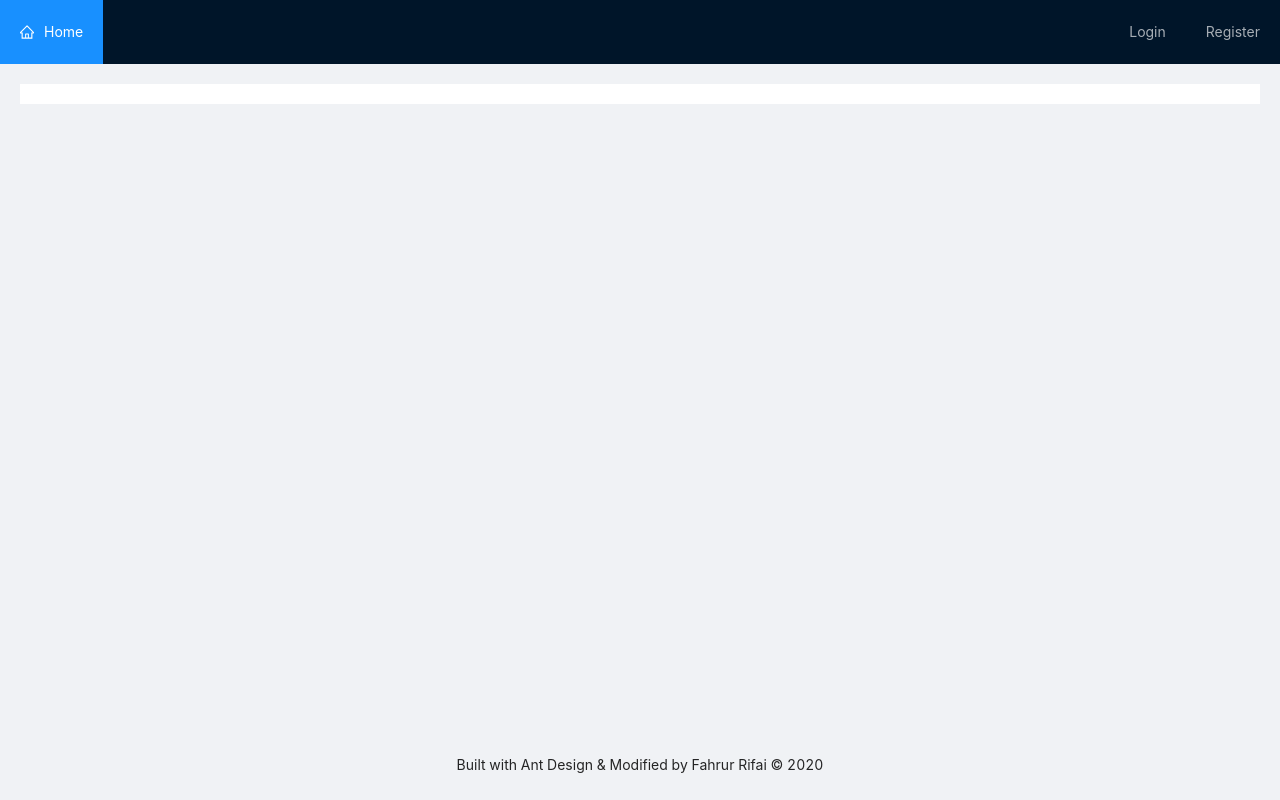
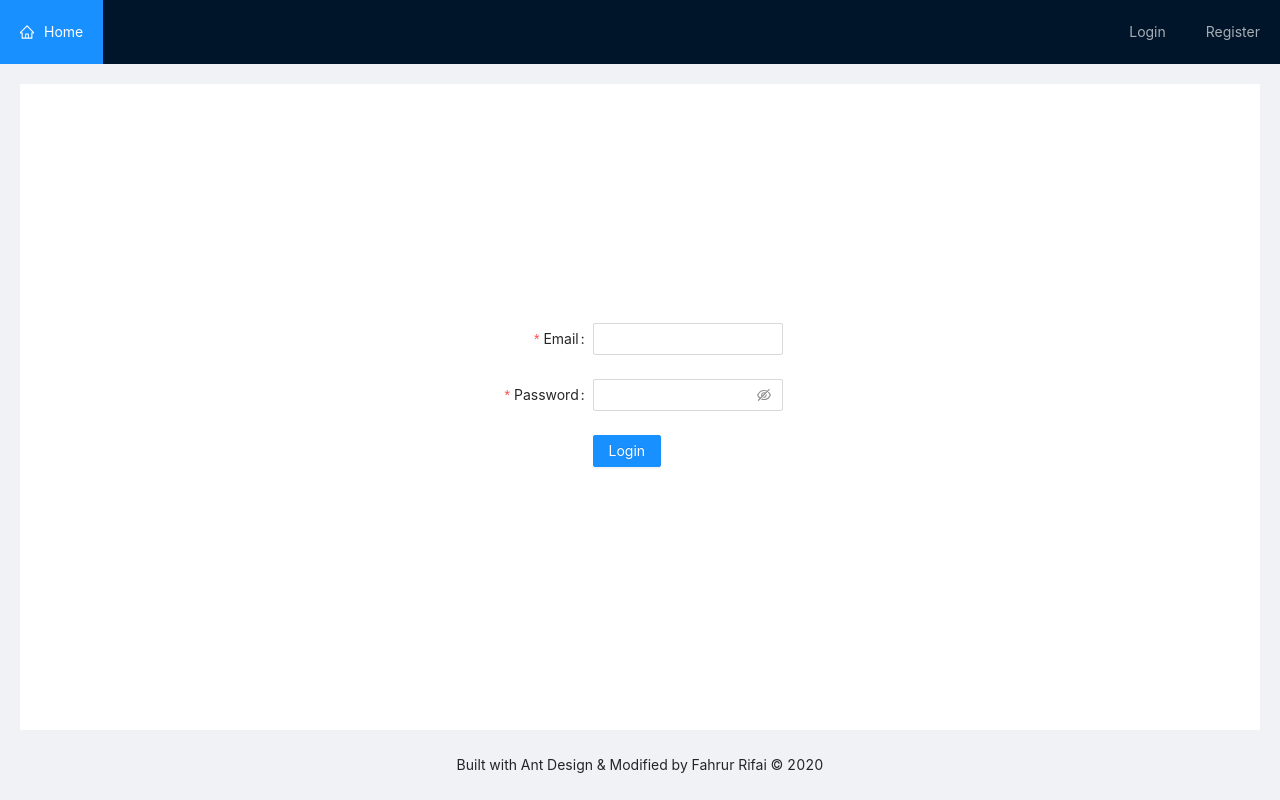
Before and after one commit to faytranevozter/FP-Sanbercode-Reactjs-0820, a React (Create React App) app: page /login in a window 1280 px wide. Built offline with nearby package versions, Linux system fonts and the light colour scheme.

Commit message:
login and register

```diff
--- a/src/App.css
+++ b/src/App.css
@@ -1,4 +1,8 @@
 @import '~antd/dist/antd.css';
+
+.h-100 {
+  height: 100%;
+}
 
 .logo {
   height: 32px;
@@ -13,7 +17,7 @@
 
 .content-hell-yeah .real-content {
   background-color: #fff;
-  max-height: 100%;
+  height: 100%;
   overflow-y: scroll;
   padding: 10px;
 }
--- a/src/components/Main.js
+++ b/src/components/Main.js
@@ -23,7 +23,7 @@ const Main = () => {
         <Header theme={themeColor} isLogin={isLogin} />
         <Layout.Content className="content-hell-yeah">
           <div className="real-content">
-            <Routes />
+            <Routes isLogin={isLogin} />
           </div>
         </Layout.Content>
         <Footer />
--- a/src/components/Routes.js
+++ b/src/components/Routes.js
@@ -1,13 +1,37 @@
 import React from 'react';
-import { Route, Switch } from 'react-router-dom';
+import { Redirect, Route, Switch } from 'react-router-dom';
 
 // pages
 import Home from './pages/Home';
+import Login from './pages/Login';
+import Register from './pages/Register';
+import MovieCreate from './pages/MovieCreate';
+import MovieList from './pages/MovieList';
 
-const Routes = () => {
+const Routes = (props) => {
+  const PrivateRoute = (xprops) => {
+    if (props.isLogin) {
+      return <Route {...xprops} />;
+    } else {
+      return <Redirect to="/login" />;
+    }
+  };
+
+  const GuestRoute = (xprops) => {
+    if (!props.isLogin) {
+      return <Route {...xprops} />;
+    } else {
+      return <Redirect to="/movie-editor/list" />;
+    }
+  };
+
   return (
     <Switch>
       <Route exact path="/" component={Home} />
+      <GuestRoute path="/login" component={Login} />
+      <GuestRoute path="/register" component={Register} />
+      <PrivateRoute path="/movie-editor/list" component={MovieList} />
+      <PrivateRoute path="/movie-editor/create" component={MovieCreate} />
     </Switch>
   );
 };
--- /dev/null
+++ b/src/components/pages/Login.js
@@ -0,0 +1,81 @@
+import React, { useContext, useState } from 'react';
+import { UserContext } from '../../contexts/UserContext';
+import axios from 'axios';
+import { Input, Form, Row, Col, Button, Alert } from 'antd';
+
+const Login = () => {
+
+  const [errMessage, setErrMessage] = useState(null)
+  const [, setUser] = useContext(UserContext)
+
+  const onFinish = async (values) => {
+    // do login
+    try {
+      setErrMessage(null)
+      const res = await axios.post('https://backendexample.sanbersy.com/api/user-login', {
+        email: values.email,
+        password: values.password,
+      })
+      setUser(res.data)
+    } catch (err) {
+      setErrMessage("Wrong Username or Password!")
+    }
+  };
+
+  return (
+    <Row justify="center" align="middle" className="h-100">
+      <Col span={6} style={{
+        padding: 10
+      }}>
+        {
+          errMessage !== null ? <Alert message={errMessage} type="error" style={{marginBottom:10}} /> : null
+        }
+        <Form
+          name="login"
+          labelCol={{span: 8}}
+          wrapperCol={{span: 16}}
+          onFinish={onFinish}
+        >
+          <Form.Item
+            label="Email"
+            name="email"
+            rules = {
+              [{
+                required: true,
+                message: 'Please input your email!'
+              }, {
+                type: 'email',
+                message: 'Please input an email!'
+              }]
+            }
+          >
+            <Input />
+          </Form.Item>
+          <Form.Item
+            label="Password"
+            name="password"
+            rules = {
+              [{
+                required: true,
+                message: 'Please input your password!'
+              }]
+            }
+          >
+            <Input.Password />
+          </Form.Item>
+
+          <Form.Item wrapperCol={{
+            offset: 8,
+            span: 16,
+          }}>
+            <Button type="primary" htmlType="submit">
+              Login
+            </Button>
+          </Form.Item>
+        </Form>
+      </Col>
+    </Row>
+  );
+};
+
+export default Login;
--- /dev/null
+++ b/src/components/pages/MovieCreate.js
@@ -0,0 +1,11 @@
+import React from 'react';
+
+const MovieCreate = () => {
+  return (
+    <div>
+      create movie
+    </div>
+  );
+};
+
+export default MovieCreate;
--- /dev/null
+++ b/src/components/pages/MovieList.js
@@ -0,0 +1,11 @@
+import React from 'react';
+
+const MovieList = () => {
+  return (
+    <div>
+      ini movie list
+    </div>
+  );
+};
+
+export default MovieList;
--- /dev/null
+++ b/src/components/pages/Register.js
@@ -0,0 +1,94 @@
+import React, { useContext, useState } from 'react';
+import { UserContext } from '../../contexts/UserContext';
+import axios from 'axios';
+import { Input, Form, Row, Col, Button, Alert } from 'antd';
+
+const Register = () => {
+
+  const [errMessage, setErrMessage] = useState(null)
+  const [, setUser] = useContext(UserContext)
+
+  const onFinish = async (values) => {
+    // do register
+    try {
+      setErrMessage(null)
+      const res = await axios.post('https://backendexample.sanbersy.com/api/register', {
+        name: values.name,
+        email: values.email,
+        password: values.password,
+      })
+      setUser(res.data)
+    } catch (err) {
+      setErrMessage("Something went wrong!")
+    }
+  };
+
+  return (
+    <Row justify="center" align="middle" className="h-100">
+      <Col span={6} style={{
+        padding: 10
+      }}>
+        {
+          errMessage !== null ? <Alert message={errMessage} type="error" style={{marginBottom:10}} /> : null
+        }
+        <Form
+          name="register"
+          labelCol={{span: 8}}
+          wrapperCol={{span: 16}}
+          onFinish={onFinish}
+        >
+          <Form.Item
+            label="Name"
+            name="name"
+            rules = {
+              [{
+                required: true,
+                message: 'Please input your name!'
+              }]
+            }
+          >
+            <Input />
+          </Form.Item>
+          <Form.Item
+            label="Email"
+            name="email"
+            rules = {
+              [{
+                required: true,
+                message: 'Please input your email!'
+              }, {
+                type: 'email',
+                message: 'Please input an email!'
+              }]
+            }
+          >
+            <Input />
+          </Form.Item>
+          <Form.Item
+            label="Password"
+            name="password"
+            rules = {
+              [{
+                required: true,
+                message: 'Please input your password!'
+              }]
+            }
+          >
+            <Input.Password />
+          </Form.Item>
+
+          <Form.Item wrapperCol={{
+            offset: 8,
+            span: 16,
+          }}>
+            <Button type="primary" htmlType="submit">
+              Register
+            </Button>
+          </Form.Item>
+        </Form>
+      </Col>
+    </Row>
+  );
+};
+
+export default Register;
--- a/src/components/partials/Header.js
+++ b/src/components/partials/Header.js
@@ -38,7 +38,7 @@ const Header = (props) => {
               !props.isLogin ? (
                 <>
                   <Menu.Item>
-                    <Link to="/login" onClick={()=>setUser({id:1})}>Login</Link>
+                    <Link to="/login">Login</Link>
                   </Menu.Item>
                   <Menu.Item>
                     <Link to="/register">Register</Link>
--- a/src/components/partials/Sidebar.js
+++ b/src/components/partials/Sidebar.js
@@ -1,28 +1,43 @@
 import React from 'react';
 import { Layout, Menu } from 'antd';
 import SubMenu from 'antd/lib/menu/SubMenu';
+import {
+  VideoCameraOutlined,
+  CustomerServiceOutlined,
+  LockOutlined,
+  BulbOutlined
+} from '@ant-design/icons';
+import { Link } from 'react-router-dom';
 
 const Sidebar = (props) => {
   return (
     <Layout.Sider onCollapse={(collapsed, type) => { console.log(collapsed, type); }}>
-      <div className="logo" />
+      <div className="logo">
+        Haha
+      </div>
       <Menu theme={props.theme} mode="inline">
-        <SubMenu title="Movie Editor">
-          <Menu.Item>
+        <SubMenu title="Movie Editor" icon={<VideoCameraOutlined />}>
+          <Menu.Item key="list-movie" to="/movie-editor/list">
+            <Link to="/movie-editor/list">List</Link>
+          </Menu.Item>
+          <Menu.Item key="create-movie">
+            <Link to="/movie-editor/create">Create</Link>
+          </Menu.Item>
+        </SubMenu>
+        <SubMenu title="Games Editor" icon={<CustomerServiceOutlined />}>
+          <Menu.Item key="list-game">
             List
           </Menu.Item>
-          <Menu.Item>
+          <Menu.Item key="create-game">
             Create
           </Menu.Item>
         </SubMenu>
-        <SubMenu title="Games Editor">
-          <Menu.Item>
-            Hahahuhu
-          </Menu.Item>
-          <Menu.Item>
-            Hahahuhu
-          </Menu.Item>
-        </SubMenu>
+        <Menu.Item key="change-password" icon={<LockOutlined />}>
+          Change Password
+        </Menu.Item>
+        <Menu.Item key="switch-theme" icon={<BulbOutlined />}>
+          Change Theme
+        </Menu.Item>
       </Menu>
     </Layout.Sider>
   );
```
